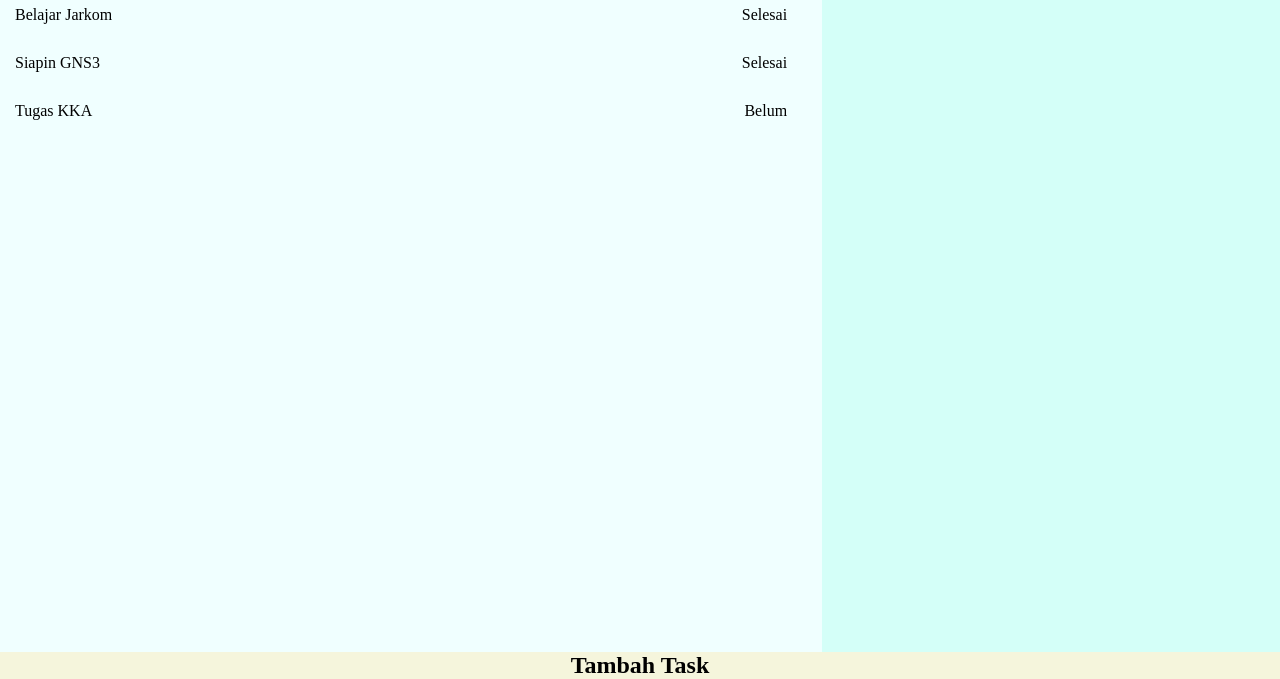
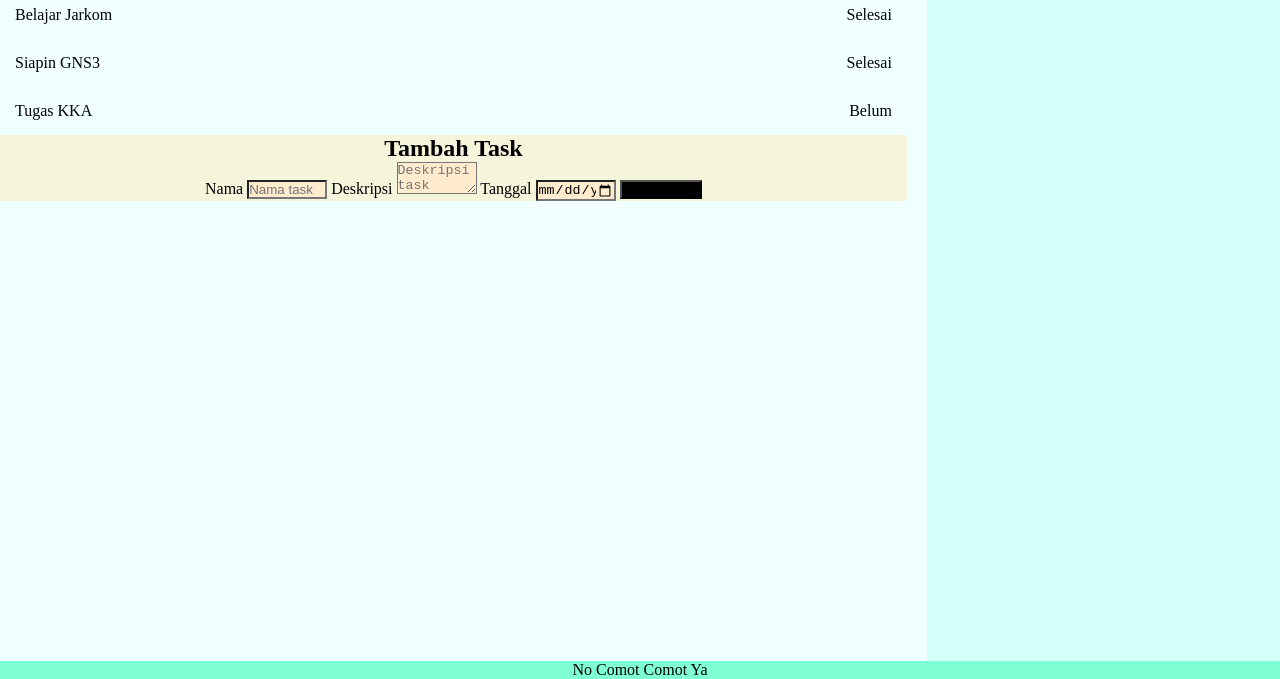
Before and after one commit to FanyAhmad/To-Do-List-Static, a plain HTML site: page index.html in a window 1280 px wide. Shown: the part 121-800 px from the top of the page. Drawn offline with Linux system fonts and the light colour scheme.

Commit message:
Add todo form section to index.html

```diff
--- a/index.html
+++ b/index.html
@@ -15,8 +15,6 @@
     <div class="app-layout">
 
     <main class="panel-list">
-
-      <!-- ---- Komponen form (terpisah dari list) ---- -->
 
       <section class="todo-list">
         <h2>Daftar Todo</h2>
@@ -44,6 +42,23 @@
         </ul>
       </section>
 
+      <section class="todo-form">
+        <h2>Tambah Task</h2>
+        <form>
+            <!-- Bentar -->
+            <label for="nama">Nama</label>
+            <input type="text" id="nama" name="nama" placeholder="Nama task">
+
+            <label for="deskripsi">Deskripsi</label>
+            <textarea id="deskripsi" name="deskripsi" placeholder="Deskripsi task"></textarea>
+
+            <label for="tanggal">Tanggal</label>
+            <input type="date" id="tanggal" name="tanggal">
+
+            <button type="submit">Tambah Task</button>
+        </form>
+      </section>
+
     </main>
 
     <aside class="panel-detail">
@@ -57,12 +72,6 @@
 
 
   </div>
- <section class="todo-form">
-        <h2>Tambah Task</h2>
-        <form>
-            <!-- Bentar
-        </form>
-      </section>
 
   <footer class="app-footer">
     <p>No Comot Comot Ya</p>
```
